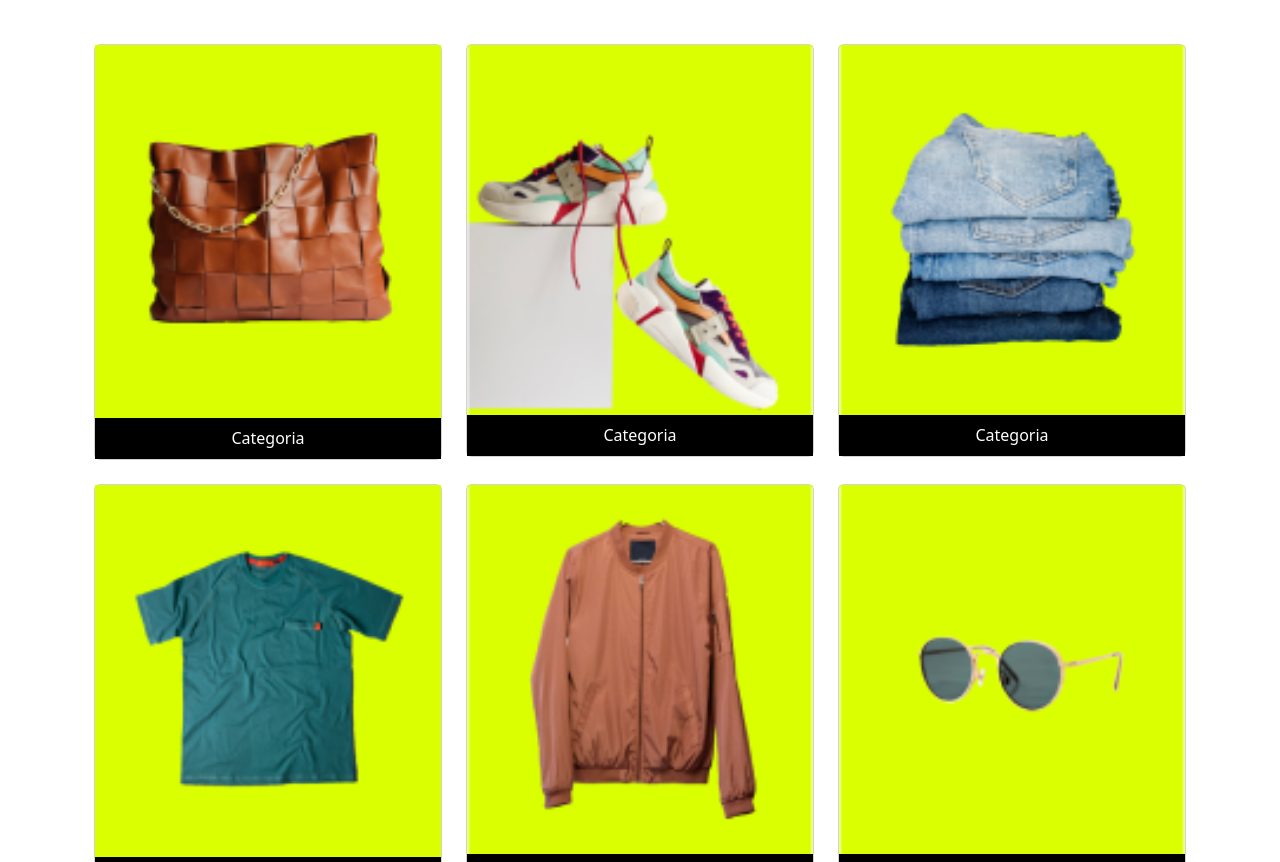
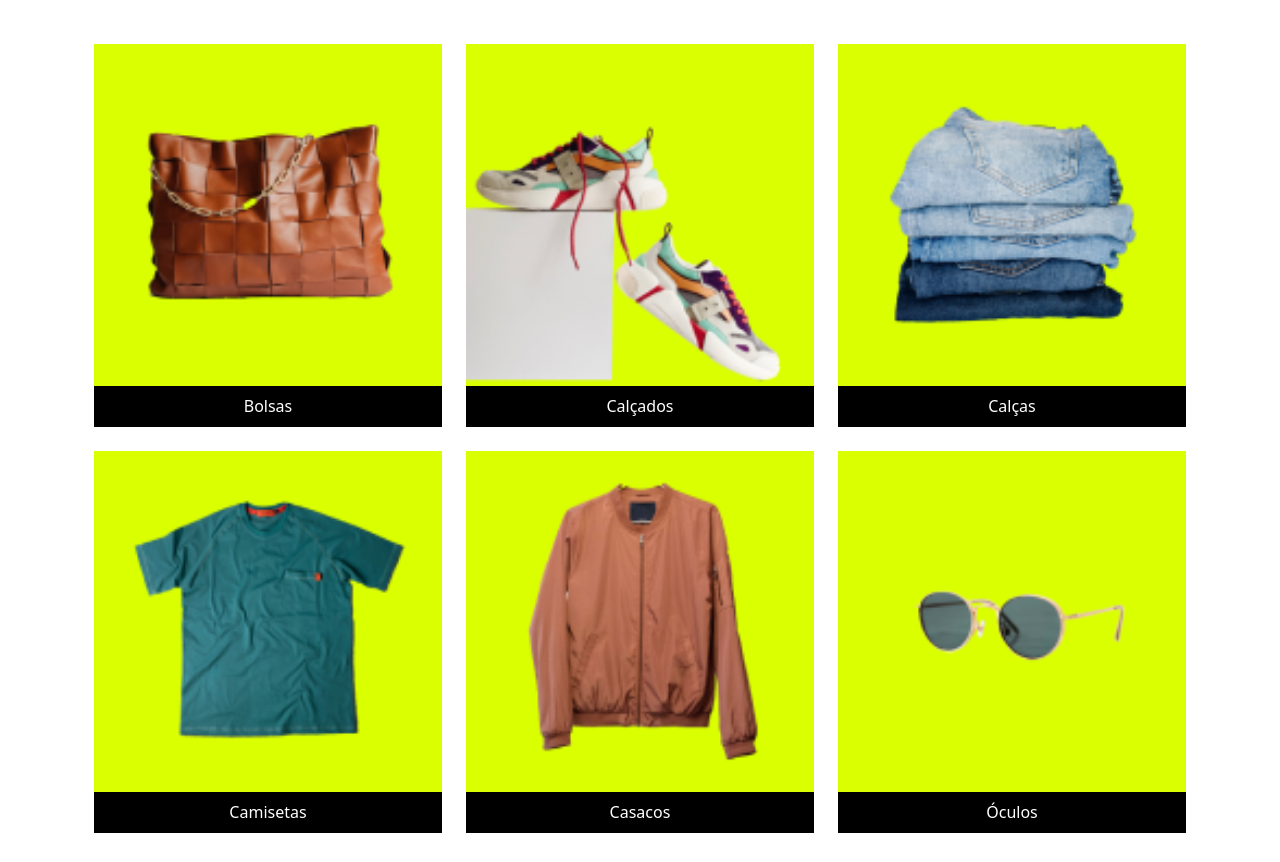
Before and after one commit to alexmengue/meteora, a plain HTML site: page index.html in a window 1280 px wide. Shown: the part 517-1379 px from the top of the page. Drawn offline with nearby package versions, Linux system fonts and the light colour scheme.

Commit message:
finished 'search by category' section

```diff
--- a/index.html
+++ b/index.html
@@ -98,55 +98,67 @@
 
         <div class="container row mx-auto g-4">
             <div class="col-6 col-md-4 col-xxl-2">
-                <div class="card">
-                    <img src="assets/img/mobile/categorias/categoria-bolsas.png" alt="">
+                <div class="card rounded-o border-0">
+                    <img class="d-md-none d-block" src="assets/img/mobile/categorias/categoria-bolsas.png" alt="Bolsa de couro marrom." />
+                    <img class="d-none d-md-block d-xl-none" src="assets/img/tablet/categorias/categoria-bolsas.png" alt="Bolsa de couro marrom." />
+                    <img class="d-none d-xl-block" src="assets/img/desktop/categorias/categoria-bolsas.png" alt="Bolsa de couro marrom." />
                     <div class="card-header bg-black text-bg-dark">
-                        <p class="text-center card-text">Categoria</p>
+                        <p class="text-center card-text">Bolsas</p>
                     </div>
                 </div>
             </div>
 
             <div class="col-6 col-md-4 col-xxl-2">
-                <div class="card">
-                    <img src="assets/img/mobile/categorias/categoria-calcados.png" alt="">
+                <div class="card rounded-o border-0">
+                    <img class="d-md-none d-block" src="assets/img/mobile/categorias/categoria-calcados.png" alt="Par de tênis branco com detalhes." />
+                    <img class="d-none d-md-block d-xl-none" src="assets/img/tablet/categorias/categoria-calcados.png" alt="Par de tênis branco com detalhes." />
+                    <img class="d-none d-xl-block" src="assets/img/desktop/categorias/categoria-calcados.png" alt="Par de tênis branco com detalhes." />
                     <div class="card-header bg-black text-bg-dark">
-                        <p class="text-center card-text">Categoria</p>
+                        <p class="text-center card-text">Calçados</p>
                     </div>
                 </div>
             </div>
 
             <div class="col-6 col-md-4 col-xxl-2">
-                <div class="card">
-                    <img src="assets/img/mobile/categorias/categoria-calcas.png" alt="">
+                <div class="card rounded-o border-0">
+                    <img class="d-md-none d-block" src="assets/img/mobile/categorias/categoria-calcas.png" alt="Algumas calças jeans." />
+                    <img class="d-none d-md-block d-xl-none" src="assets/img/tablet/categorias/categoria-calcas.png" alt="Algumas calças jeans." />
+                    <img class="d-none d-xl-block" src="assets/img/desktop/categorias/categoria-calcas.png" alt="Algumas calças jeans." />
                     <div class="card-header bg-black text-bg-dark">
-                        <p class="text-center card-text">Categoria</p>
+                        <p class="text-center card-text">Calças</p>
                     </div>
                 </div>
             </div>
 
             <div class="col-6 col-md-4 col-xxl-2">
-                <div class="card">
-                    <img src="assets/img/mobile/categorias/categoria-camisetas.png" alt="">
+                <div class="card rounded-o border-0">
+                    <img class="d-md-none d-block" src="assets/img/mobile/categorias/categoria-camisetas.png" alt="Camiseta verde com detalhes em vermelho." />
+                    <img class="d-none d-md-block d-xl-none" src="assets/img/tablet/categorias/categoria-camisetas.png" alt="Camiseta verde com detalhes em vermelho." />
+                    <img class="d-none d-xl-block" src="assets/img/desktop/categorias/categoria-camisetas.png" alt="Camiseta verde com detalhes em vermelho." />
                     <div class="card-header bg-black text-bg-dark">
-                        <p class="text-center card-text">Categoria</p>
+                        <p class="text-center card-text">Camisetas</p>
                     </div>
                 </div>
             </div>
 
             <div class="col-6 col-md-4 col-xxl-2">
-                <div class="card">
-                    <img src="assets/img/mobile/categorias/categoria-casacos.png" alt="">
+                <div class="card rounded-o border-0">
+                    <img class="d-md-none d-block" src="assets/img/mobile/categorias/categoria-casacos.png" alt="Jaqueta marrom." />
+                    <img class="d-none d-md-block d-xl-none" src="assets/img/tablet/categorias/categoria-casacos.png" alt="Jaqueta marrom." />
+                    <img class="d-none d-xl-block" src="assets/img/desktop/categorias/categoria-casacos.png" alt="Jaqueta marrom." />
                     <div class="card-header bg-black text-bg-dark">
-                        <p class="text-center card-text">Categoria</p>
+                        <p class="text-center card-text">Casacos</p>
                     </div>
                 </div>
             </div>
 
             <div class="col-6 col-md-4 col-xxl-2">
-                <div class="card">
-                    <img src="assets/img/mobile/categorias/categoria-oculos.png" alt="">
+                <div class="card rounded-o border-0">
+                    <img class="d-md-none d-block" src="assets/img/mobile/categorias/categoria-oculos.png" alt="Óculos de sol" />
+                    <img class="d-none d-md-block d-xl-none" src="assets/img/tablet/categorias/categoria-oculos.png" alt="Óculos de sol" />
+                    <img class="d-none d-xl-block" src="assets/img/desktop/categorias/categoria-oculos.png" alt="Óculos de sol" />
                     <div class="card-header bg-black text-bg-dark">
-                        <p class="text-center card-text">Categoria</p>
+                        <p class="text-center card-text">Óculos</p>
                     </div>
                 </div>
             </div>
```
